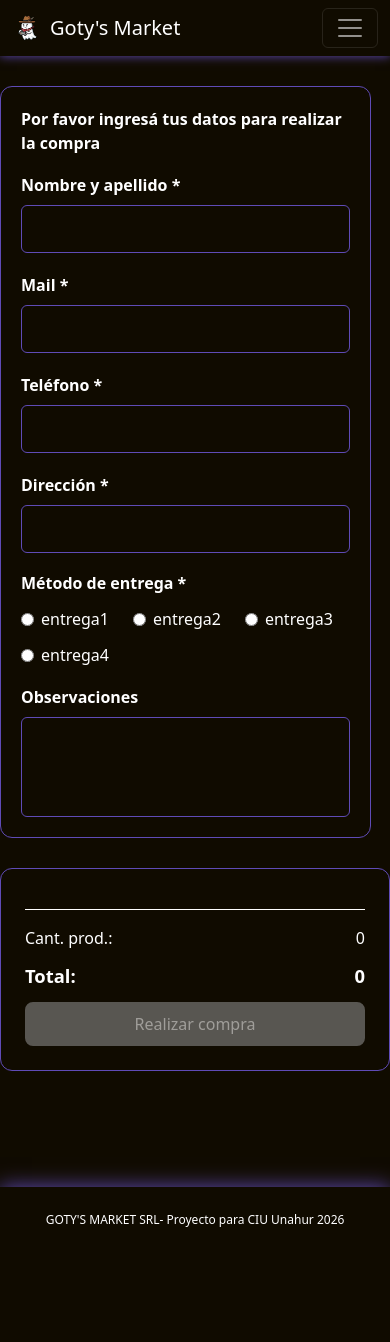
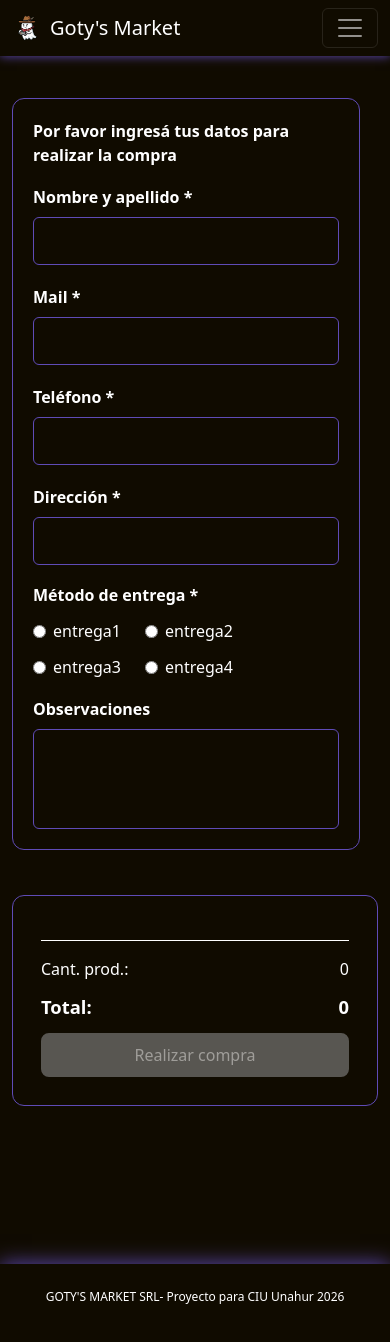
Before and after one commit to tobyy-m/gotys-market, a React (Vite) app: page /carrito in a window 390 px wide. Shown: the top 1342 px of the page. Before the commit the page ends 1269 px from the top, so only its background shows below. Built offline with nearby package versions, Linux system fonts and the light colour scheme.

Commit message:
Se agregaron los filtros de busqueda, se modifico la logica del formulario y se mejoro el diseño del carrito

```diff
--- /dev/null
+++ b/src/components/Busqueda.jsx
@@ -0,0 +1,39 @@
+import { useEffect, useState } from "react";
+import { productos } from "../data/productos";
+import styles from "./Busqueda.module.css"
+
+function Busqueda({setFiltrados}) {
+
+    const [busqueda, setBusqueda] = useState("");
+    const [precioXOrden, setprecioXOrden] = useState(false);
+
+  function productosFiltrados() {
+    return (
+      productos.filter(producto => producto.nombre.toLowerCase().includes(busqueda.toLowerCase()))
+    )
+  }
+
+  function filtradosPorPrecio() {
+    const productosOrdenados = [...productosFiltrados()];
+      if (precioXOrden) {
+        productosOrdenados.sort((a, b) => a.precio - b.precio);
+      }
+    setFiltrados(productosOrdenados)
+   }
+
+  useEffect(() => {
+    filtradosPorPrecio();
+  }, [busqueda, precioXOrden]);
+
+    return(
+        <div className={styles.busqueda}>
+            <input className={styles.inputBusqueda} type="text" placeholder="Buscar juego..." value={busqueda} onChange={(e) => setBusqueda(e.target.value)}/>
+            <label className={styles.filtroPrecio}>
+            <input type="checkbox" checked={precioXOrden} onChange={(e) => setprecioXOrden(e.target.checked)}/>
+            Ordenar por precio de menor a mayor
+            </label>
+      </div>
+    )
+}
+
+export default Busqueda
--- /dev/null
+++ b/src/components/Busqueda.module.css
@@ -0,0 +1,49 @@
+/* Contenedor de búsqueda y filtros */
+.busqueda {
+  display: flex;
+  align-items: center;
+  justify-content: space-between;
+  gap: 20px;
+  width: 100%;
+  margin: 20px 0 30px;
+  padding: 20px;
+  background-color: #100B00;
+  border: 1px solid #34313A;
+  border-radius: 12px;
+}
+
+.inputBusqueda {
+  flex: 1;
+  min-width: 0;
+  padding: 12px 16px;
+
+  color: #F5F5F5;
+  background-color: #191622;
+  border: 1px solid #454052;
+  border-radius: 8px;
+
+  font-size: 1rem;
+}
+
+.filtroPrecio {
+  display: flex;
+  align-items: center;
+  gap: 10px;
+  color: white;
+  font-size: 0.95rem;
+
+  input[type="checkbox"] {
+    width: 18px;
+    height: 18px;
+    margin: 0;
+  }
+}
+
+@media (max-width: 576px) {
+  .busqueda {
+    flex-direction: column;
+    align-items: stretch;
+    gap: 16px;
+    padding: 16px;
+  }
+}
--- a/src/components/CarritoCard.module.css
+++ b/src/components/CarritoCard.module.css
@@ -53,6 +53,9 @@
 
 .botonEliminar {
   padding: 0.04rem 0.06rem !important;
+  background-color: #b0daf1  !important;
+  border: none !important;
+  color: red !important;
 }
 
 .aumentarReducirCantidad {
@@ -63,6 +66,9 @@
 
   button {
     padding: 0.04rem 0.06rem;
+    background-color: #b0daf1;
+    border: none;
+    color: #5F4BB6;
   }
 
   p {
--- a/src/components/CarritoItem.jsx
+++ b/src/components/CarritoItem.jsx
@@ -29,8 +29,13 @@ function CarritoItem({formularioValido}) {
           <span>Total:</span>
           <span>{carritoConPrecio.reduce((total, juego) => total + juego.precio * juego.cantidad, 0)}</span>
           </p>
-          <button className={styles.botonCompra} disabled={!formularioValido}>Realizar compra</button>
+          <button form="formulario" className={styles.botonCompra} disabled={carrito.length == 0}>Realizar compra</button>
         </div>
+        {formularioValido && (
+          <div className="alert alert-success mt-3">
+            ¡Formulario validado correctamente!
+          </div>
+        )}
       </section>
   )
 }
--- a/src/components/CarritoItem.module.css
+++ b/src/components/CarritoItem.module.css
@@ -1,10 +1,10 @@
 .carrito {
-  background-color:#100B00;
-  width: 40%;
-  min-width: 320px;
-  max-width: 500px;
-  margin: 30px 0;
-  padding: 24px;
+  background-color: #100B00;
+  width: 100%;
+  min-width: 0;
+  max-width: none;
+  margin: 0;
+  padding: 28px;
 
   display: flex;
   flex-direction: column;
--- a/src/components/Formulario.module.css
+++ b/src/components/Formulario.module.css
@@ -1,7 +1,7 @@
 .formulario {
-  width: 60%;
-  max-width: 1000px;
-  margin: 30px 0 30px 0;
+  width: 100%;
+  max-width: none;
+  margin: 0;
   padding: 30px;
 
   background-color:#100B00;
@@ -52,11 +52,6 @@
     }
 }
 
-.errorFormulario {
-  color: #d93025;
-  font-size: 0.875rem;
-}
-
 .metodosDeEntrega {
   display: flex;
   flex-direction: column;
--- a/src/components/FormularioCompra.jsx
+++ b/src/components/FormularioCompra.jsx
@@ -3,119 +3,110 @@ import styles from "./Formulario.module.css"
 
 function FormularioCompra({setFormularioValido}) {
 
-  const [nombre , setNombre] = useState("");
-  const [mail , setMail] = useState("");
-  const [telefono , setTelefono] = useState("");
-  const [direccion , setDireccion] = useState("");
-  const [metodoEntrega , setMetodoEntrega] = useState("");
+  const [formData, setFormData] = useState({
+    nombre: "",
+    mail: "",
+    tel: "",
+    direccion: "",
+    entrega: ""
+  });
+  const [errors, setErrors] = useState({});
 
-  function cargarNombre(event) {
-    setNombre(event.target.value)
+  function handleChange(e) {
+    const { name, value } = e.target;
+    setFormData({
+      ...formData,
+      [name]: value,
+    });
   }
 
-  function cargarTelefono(event) {
-    setTelefono(event.target.value)
+  function validateForm() {
+    const newErrors = {};
+
+    if (formData.nombre.trim() === "") {
+      newErrors.nombre = "El campo nombre está vacío";
+    }
+    if (formData.mail.trim() === "") {
+      newErrors.mail = "El campo email está vacío";
+    } else {
+      if (!formData.mail.includes("@")) {
+        newErrors.mail = "Ingrese un email válido";
+      }
+    }
+    if (formData.tel.replace(/\D/g, "").length < 10) {
+        newErrors.tel = "Ingrese un numero valido";
+    }
+    if (formData.direccion.trim() === "") {
+      newErrors.direccion = "El campo direccion está vacío";
+    }
+    if (formData.entrega.trim() === "") {
+      newErrors.entrega = "Debe seleccionar un metodo de entrega";
+    }
+    return newErrors;
   }
 
-  function cargarMail(event) {
-    setMail(event.target.value)
-  }
-
-  function cargarDireccion(event) {
-    setDireccion(event.target.value)
-  }
-
-  function cargarMetodoEntrega(event) {
-    setMetodoEntrega(event.target.value)
-    validarFormulario()
-  }
-
-  function nombreEsValido() {
-    return nombre != "" && nombre.includes(" ")
-  }
-
-  function mailEsValido() {
-    return mail != "" && mail.trim().includes("@") && mail.trim().includes(".com");
-  }
-
-  function telefonoEsValido() {
-    return telefono != "" && telefono.length == 10;
-  }
-
-  function direccionEsValida() {
-    return direccion != "";
-  }
-
-  function metodoEntregaEsValido() {
-    return metodoEntrega != "";
-  }
-
-  function validarFormulario() {
-    setFormularioValido(
-      nombreEsValido() &&
-      mailEsValido() &&
-      telefonoEsValido() &&
-      direccionEsValida() &&
-      metodoEntregaEsValido()
-    )
+  function handleSubmit(e) {
+    e.preventDefault();
+    const newErrors = validateForm();
+    setErrors(newErrors);
+    if (Object.keys(newErrors).length === 0) {
+      setFormularioValido(true);
+    } else {
+      setFormularioValido(false);
+    }
   }
 
   return (
-    <form id="formulario" className={styles.formulario}>
+    <form id="formulario" className={styles.formulario} onSubmit={handleSubmit} noValidate>
       <p>Por favor ingresá tus datos para realizar la compra</p>
       <div className={styles.campos}>
         <div className={styles.campo}>
           <label for="nombreYApellido">Nombre y apellido *</label>
-          <input type="text" id="nombreYApellido" onChange={cargarNombre}></input>
-          {nombre != "" && !nombreEsValido() && (
-            <span className={styles.errorFormulario}>
-              Debe ingresar su nombre y apellido.
-            </span>
-          )}
+          <input type="text" name="nombre" id="nombreYApellido" className={`form-control ${errors.nombre ? "is-invalid" : ""}`}value={formData.nombre}onChange={handleChange}></input>
+          {errors.nombre && (
+                  <div className="invalid-feedback">{errors.nombre}</div>
+                )}
         </div>
         <div className={styles.campo}>
           <label for="mail">Mail *</label>
-          <input type="email" id="mail" onChange={cargarMail}></input>
-          {mail != "" && !mailEsValido() && (
-            <span className={styles.errorFormulario}>
-              Debe ingresar un mail válido.
-            </span>
-          )}
+          <input type="text" name="mail" id="mail" className={`form-control ${errors.mail ? "is-invalid" : ""}`}value={formData.mail}onChange={handleChange}></input>
+          {errors.mail && (
+                  <div className="invalid-feedback">{errors.mail}</div>
+                )}
         </div>
         <div className={styles.campo}>
           <label for="telefono">Teléfono *</label>
-          <input type="tel" id="telefono" onChange={cargarTelefono}></input>
-          {telefono !== "" && !telefonoEsValido() && (
-            <span className={styles.errorFormulario}>
-              Debe ingresar un teléfono de 10 dígitos.
-            </span>
-          )}
+          <input type="text" name="tel" id="telefono" className={`form-control ${errors.tel ? "is-invalid" : ""}`}value={formData.tel}onChange={handleChange}></input>
+          {errors.tel && (
+                <div className="invalid-feedback">{errors.tel}</div>
+              )}
         </div>
         <div className={styles.campo}>
           <label for="direccion">Dirección *</label>
-          <input type="text" id="direccion" onChange={cargarDireccion}></input>
-          {direccion != "" && !direccionEsValida() && (
-            <span className={styles.errorFormulario}>
-              Debe ingresar su dirección
-            </span>
-          )}
+          <input type="text" name="direccion" id="direccion" className={`form-control ${errors.direccion ? "is-invalid" : ""}`}value={formData.direccion}onChange={handleChange}></input>
+          {errors.direccion && (
+                  <div className="invalid-feedback">{errors.direccion}</div>
+                )}
         </div>
       </div>
       <div className={styles.metodosDeEntrega}>
         <p>Método de entrega *</p>
         <div className={styles.opcionesDeEntrega}>
           <label>
-          <input type="radio" name="entrega" value="entrega1" onChange={cargarMetodoEntrega}/> entrega1
+          <input type="radio" name="entrega" value="entrega1" onChange={handleChange}/> entrega1
           </label>
           <label>
-            <input type="radio" name="entrega" value="entrega2" onChange={cargarMetodoEntrega}/> entrega2
+            <input type="radio" name="entrega" value="entrega2" onChange={handleChange}/> entrega2
           </label>
           <label>
-            <input type="radio" name="entrega" value="entrega3" onChange={cargarMetodoEntrega}/> entrega3
+            <input type="radio" name="entrega" value="entrega3" onChange={handleChange}/> entrega3
           </label>
           <label>
-            <input type="radio" name="entrega" value="entrega4" onChange={cargarMetodoEntrega}/> entrega4
+            <input type="radio" name="entrega" value="entrega4" onChange={handleChange}/> entrega4
           </label>
+          {errors.entrega && (
+            <div className="invalid-feedback d-block">{errors.entrega}</div>
+          )}
         </div>
       </div>
       <div className={`${styles.campo} ${styles.observaciones}`}>
--- a/src/pages/Carrito.jsx
+++ b/src/pages/Carrito.jsx
@@ -1,13 +1,18 @@
 import { useState } from "react"
 import CarritoItem from "../components/CarritoItem"
 import FormularioCompra from "../components/FormularioCompra"
+import styles from "./Carrito.module.css"
 
 function Carrito() {
   const [formularioValido , setFormularioValido] = useState(false);
   return (
-    <div>
-      <FormularioCompra setFormularioValido={setFormularioValido}/>
-      <CarritoItem formularioValido={formularioValido}/>
+    <div className={styles.contenedor}>
+      <div className={styles.formulario}>
+        <FormularioCompra setFormularioValido={setFormularioValido}/>
+      </div>
+      <div className={styles.carrito}>
+        <CarritoItem formularioValido={formularioValido}/>
+      </div>
     </div>
   )
 }
--- /dev/null
+++ b/src/pages/Carrito.module.css
@@ -0,0 +1,35 @@
+
+.contenedor {
+  display: flex;
+  align-items: flex-start;
+  gap: 35px;
+  width: 95%;
+  max-width: 1600px;
+  margin: 30px auto;
+  padding: 20px;
+}
+
+.formulario {
+  flex: 1.5;
+  min-width: 0;
+}
+
+.carrito {
+  flex: 1;
+  min-width: 0;
+}
+
+/* Adaptación para celulares y pantallas pequeñas */
+@media (max-width: 768px) {
+  .contenedor {
+    flex-direction: column;
+    gap: 25px;
+    width: 100%;
+    padding: 12px;
+  }
+
+  .formulario,
+  .carrito {
+    width: 100%;
+  }
+}
```
Also changed, not shown: src/pages/Productos.jsx (+7 -1 lines).
